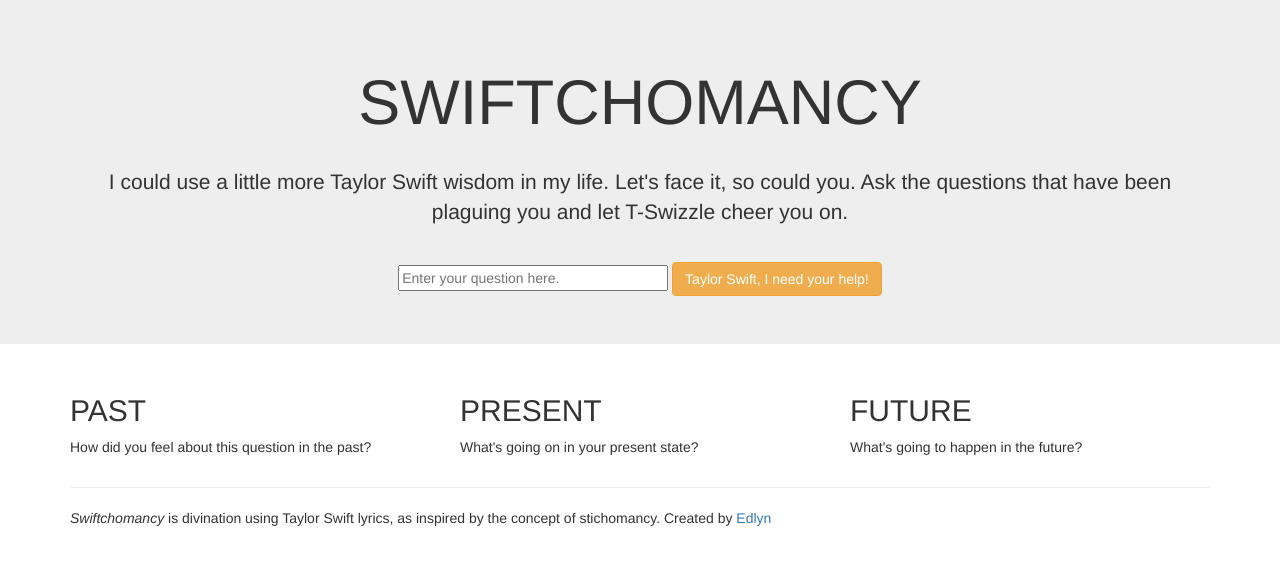
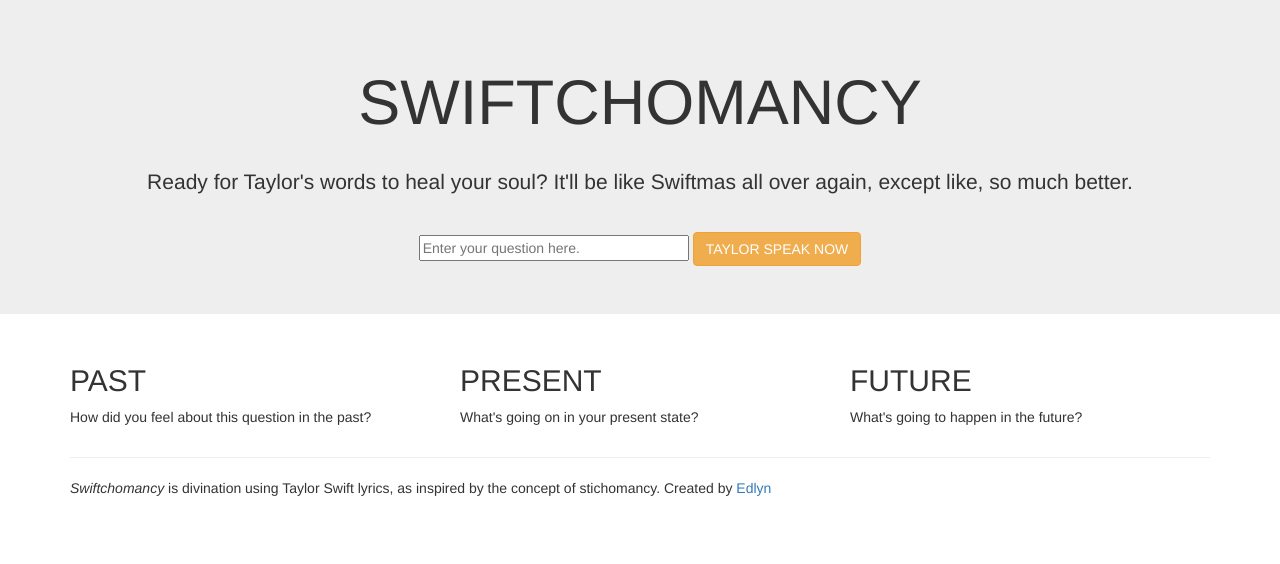
Before and after one commit to edlyn/swiftchomancy, a plain HTML site: page index.html in a window 1280 px wide. Drawn offline with nearby package versions, Linux system fonts and the light colour scheme.

Commit message:
Changed text on button + description

```diff
--- a/index.html
+++ b/index.html
@@ -25,10 +25,10 @@
       <div class="container">
         <center>
         <h1>SWIFTCHOMANCY</h1><br>
-        <p>I could use a little more Taylor Swift wisdom in my life. Let's face it, so could you. Ask the questions that have been plaguing you and let T-Swizzle cheer you on.</p>
+        <p>Ready for Taylor's words to heal your soul? It'll be like Swiftmas all over again, except like, so much better.</p>
         <br>
             <INPUT TYPE="text" NAME="question" SIZE="30" id="question" placeholder="Enter your question here.">
-            <button class="btn btn-warning" id="runScript">Taylor Swift, I need your help!</button>
+            <button class="btn btn-warning" id="runScript">TAYLOR SPEAK NOW</button>
           </center>
       </div>
     </div>
```
